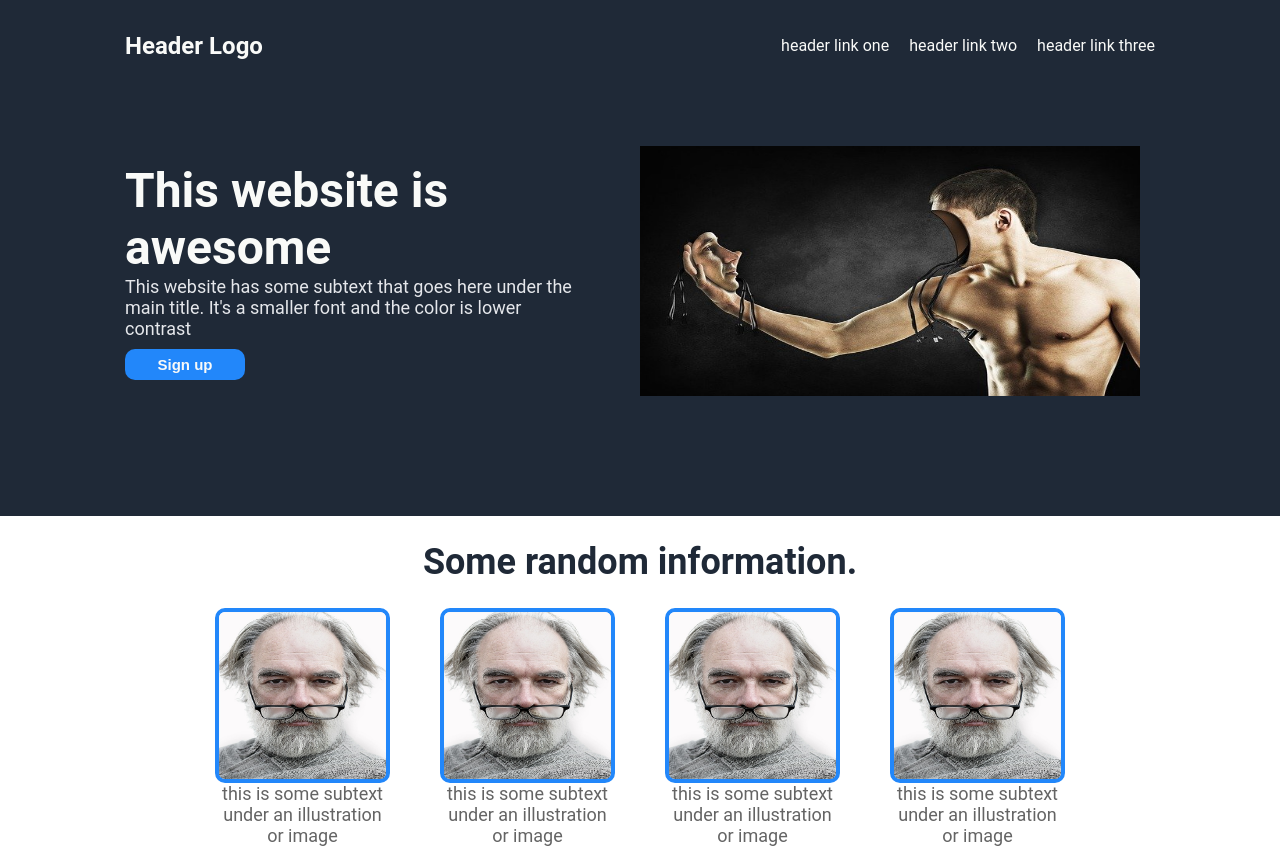
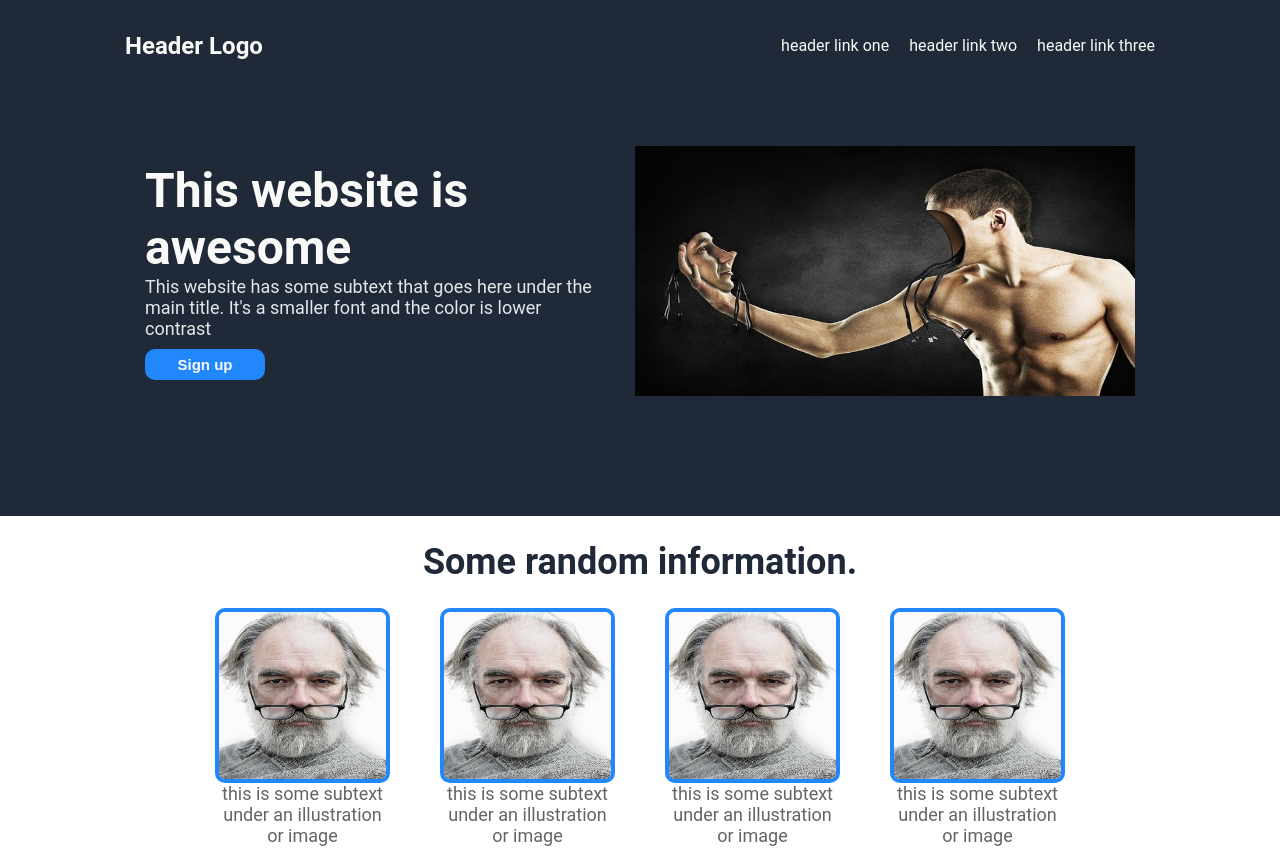
Before and after one commit to chowyo123/odin-landing_page, a plain HTML site: page index.html in a window 1280 px wide. Shown: the top 849 px of the page. Drawn offline with Linux system fonts and the light colour scheme.

Commit message:
Fixed alignment when page is shrunk

```diff
--- a/css/style.css
+++ b/css/style.css
@@ -23,6 +23,7 @@ body {
 /* Part of header > Top links */
 .header-links {
     display: flex;
+    flex-wrap: wrap;
     justify-content: space-between;
     align-items: center;
     margin-bottom: 75px;
@@ -50,13 +51,16 @@ body {
     display: flex;
     justify-content: center;
     align-items: center;
-    gap: 50px;
+    justify-content:space-around;
+    flex-wrap: wrap;
+
     margin-bottom: 100px;
 }
 
 .hero .left {
     display: flex;
     flex-direction: column;
+    max-width: 450px;
 }
 .hero-title {
     font-size: 48px;
@@ -83,7 +87,6 @@ body {
 
 .hero .right {
     flex-shrink: 0;
-    width: 50%;
 }
 
 .hero .right img {
@@ -181,6 +184,7 @@ body {
     display: flex;
     justify-content: space-evenly;
     align-items: center;
+    flex-wrap: wrap;
     padding-top: 25px;
     padding-bottom: 25px;
 }
```
